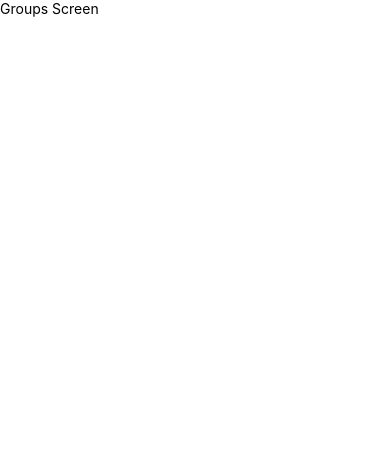
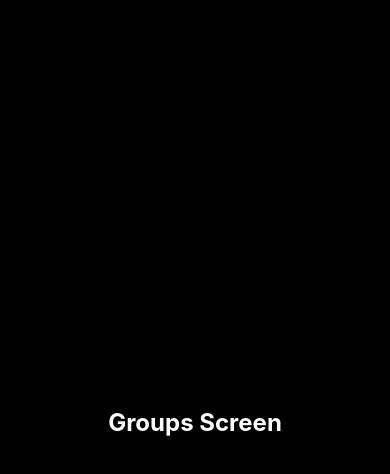
Before and after one commit to smborgesMobile/teams-meetings, a React Native app in the folder teams-mettings/: screen / in a window 390 px wide. Shown: the top 474 px of the page. Built offline with nearby package versions, Linux system fonts and the light colour scheme.

Commit message:
Add styles for groups screen using styled-components

```diff
--- a/teams-mettings/package.json
+++ b/teams-mettings/package.json
@@ -13,7 +13,8 @@
     "expo": "~52.0.43",
     "expo-status-bar": "~2.0.1",
     "react": "18.3.1",
-    "react-native": "0.76.9"
+    "react-native": "0.76.9",
+    "styled-components": "^6.1.17"
   },
   "devDependencies": {
     "@babel/core": "^7.25.2",
--- a/teams-mettings/src/screens/groups/index.tsx
+++ b/teams-mettings/src/screens/groups/index.tsx
@@ -1,9 +1,14 @@
-import { View, Text } from "react-native";
+import { StyleSheet, Text, View } from "react-native";
+import { Container, Title } from "./styles";
 
 export function Groups() {
     return (
-        <View>
-            <Text>Groups Screen</Text>
-        </View>
+        <Container>
+            <View>
+                <Title>
+                <Text>Groups Screen</Text>
+                </Title>
+            </View>
+        </Container>
     );
 }
--- /dev/null
+++ b/teams-mettings/src/screens/groups/styles.ts
@@ -0,0 +1,14 @@
+import styled from "styled-components/native";
+
+export const Container = styled.View`
+  flex: 1;
+  background-color: #000;
+  align-items: center;
+  justify-content: center;
+`;
+
+export const Title = styled.Text`
+  font-size: 24px;
+  font-weight: bold;
+  color: #fff;
+`;
```
Also changed, not shown: 2 other files (tests, documents, lock files or other folders).
